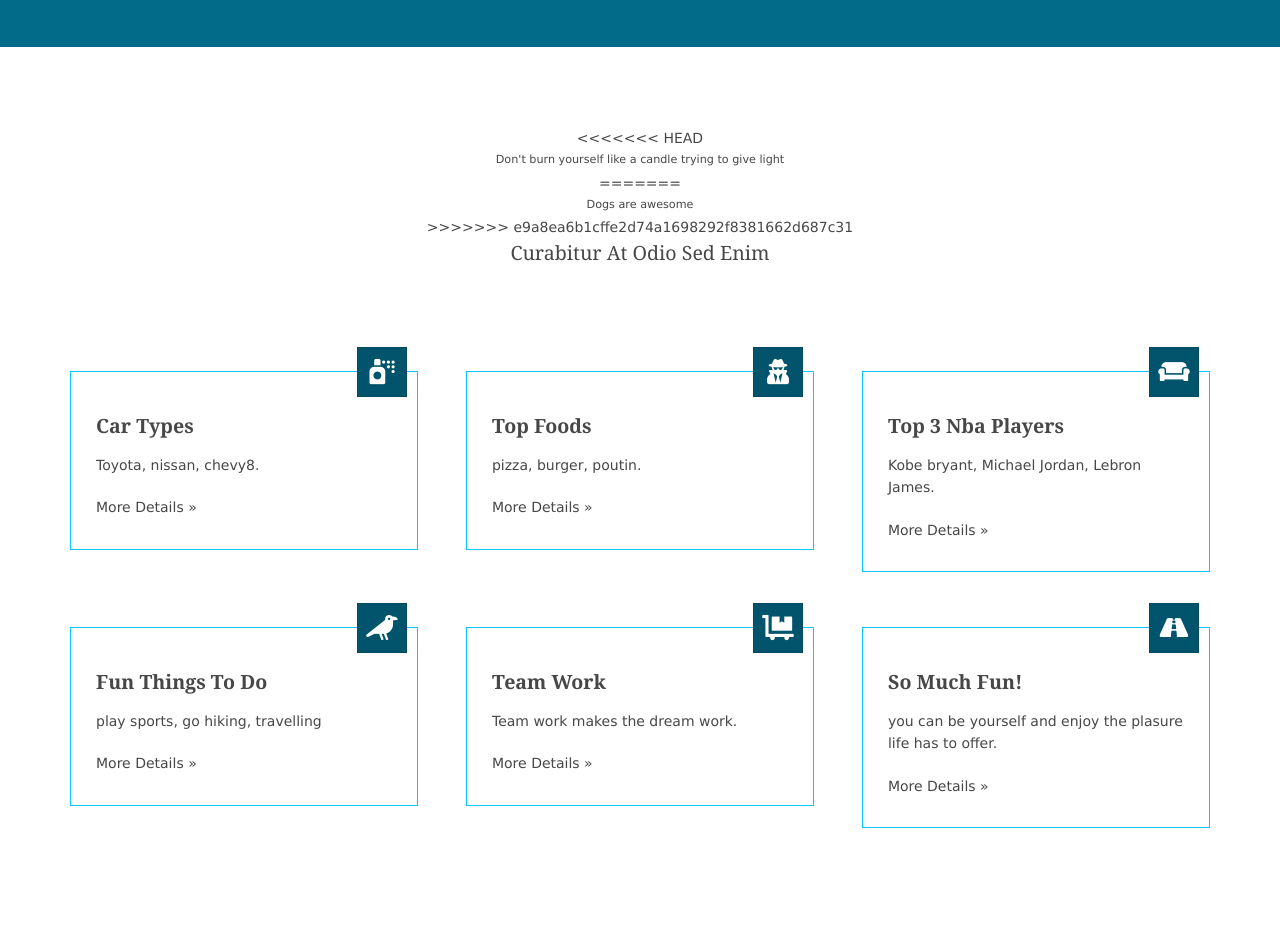
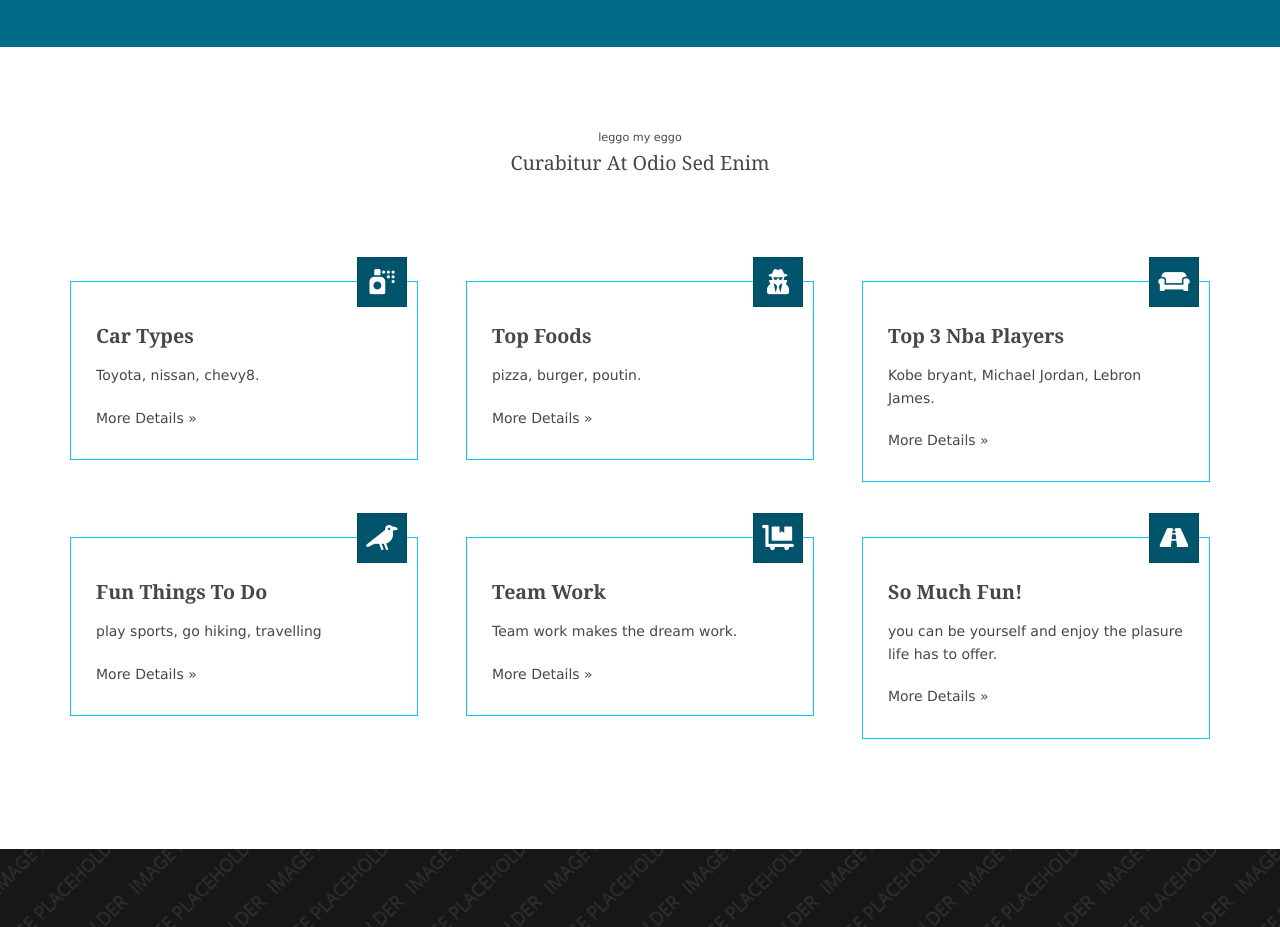
Before and after one commit to jibril96/CPpnt200-a2, a plain HTML site: page index.html in a window 1280 px wide. Shown: the part 990-1917 px from the top of the page. Drawn offline with Linux system fonts and the light colour scheme.

Commit message:
line 119 - leggo my eggo

```diff
--- a/index.html
+++ b/index.html
@@ -116,11 +116,7 @@ Licence URI: https://www.os-templates.com/template-terms
     <!-- ################################################################################################ -->
     <section id="services">
       <div class="sectiontitle">
-<<<<<<< HEAD
-        <p class="nospace font-xs">Don't burn yourself like a candle trying to give light</p>
-=======
-        <p class="nospace font-xs">Dogs are awesome</p>
->>>>>>> e9a8ea6b1cffe2d74a1698292f8381662d687c31
+        <p class="nospace font-xs">leggo my eggo</p>
         <h6 class="heading">Curabitur at odio sed enim</h6>
       </div>
       <ul class="nospace group grid-3">
```
